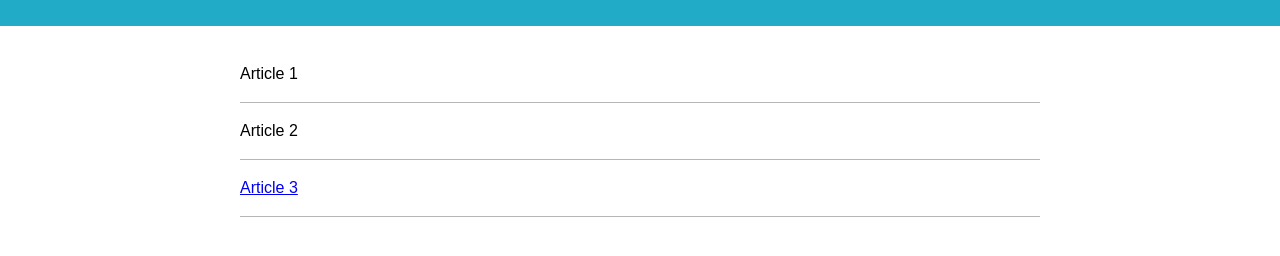
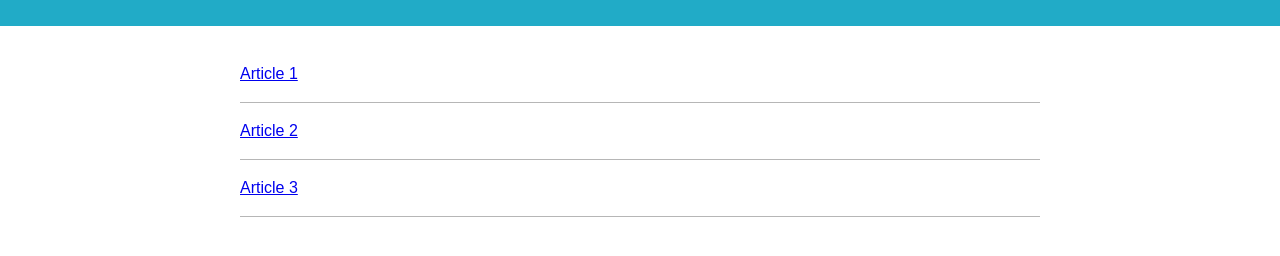
Before and after one commit to SgtSpadez/DemoNewsSite, a plain HTML site: page index.html in a window 1280 px wide. Shown: the part 68-324 px from the top of the page. Drawn offline with Linux system fonts and the light colour scheme.

Commit message:
Cleaned up HTML

```diff
--- a/index.html
+++ b/index.html
@@ -22,13 +22,13 @@
      <div class="container">
        <ol>
          <li class="news-item">
-          <a class="news-link" herf="#">Article 1</a>
+          <a class="news-link" href="#">Article 1</a>
          </li>
          <li class="news-item">
-          <a class="news-link"  herf="#">Article 2</a>
+          <a class="news-link" href="#">Article 2</a>
          </li>
          <li class="news-item">
-          <a class="news-link"  href="#">Article 3</a>
+          <a class="news-link" href="#">Article 3</a>
          </li>
        </ol>
    </div>
```
